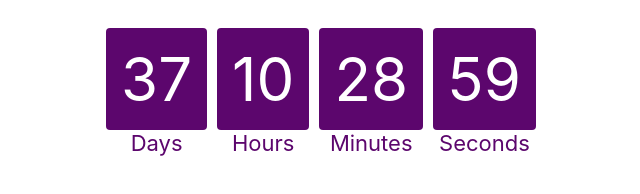
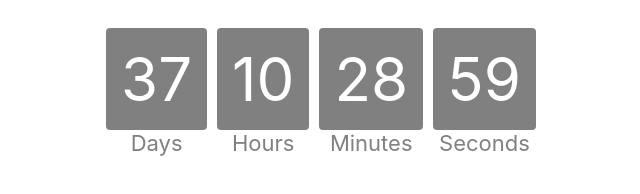
Before and after one commit to IrinaDiachenco/goit-js-hw-11-timer, a plain HTML site: page src/index.html in a window 1280 px wide. Shown: the whole page, without its empty margins (319-959 px from the left). Drawn offline with Linux system fonts and the light colour scheme.

Commit message:
Update styles.css

```diff
--- a/src/styles.css
+++ b/src/styles.css
@@ -35,7 +35,7 @@ html {
     justify-content: center;
     padding: 15px;
 
-    background-color: rgb(92, 6, 109);
+    background-color: gray;
     color: white;
     border-radius: 4px;
 
@@ -43,6 +43,6 @@ html {
     font-weight: 400;
   }
   .label {
-    color: rgb(92, 6, 109);
+    color: grey;
     font-size: 22px;
   }
```
